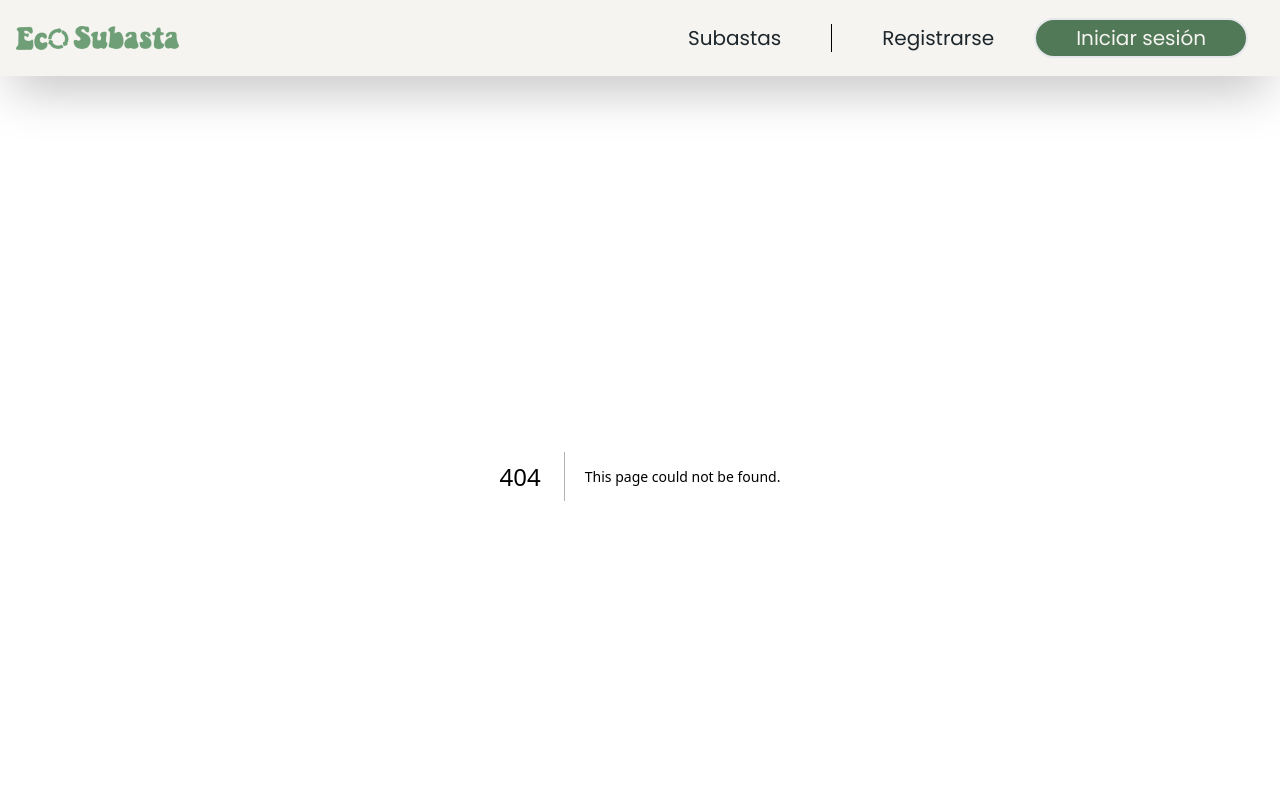
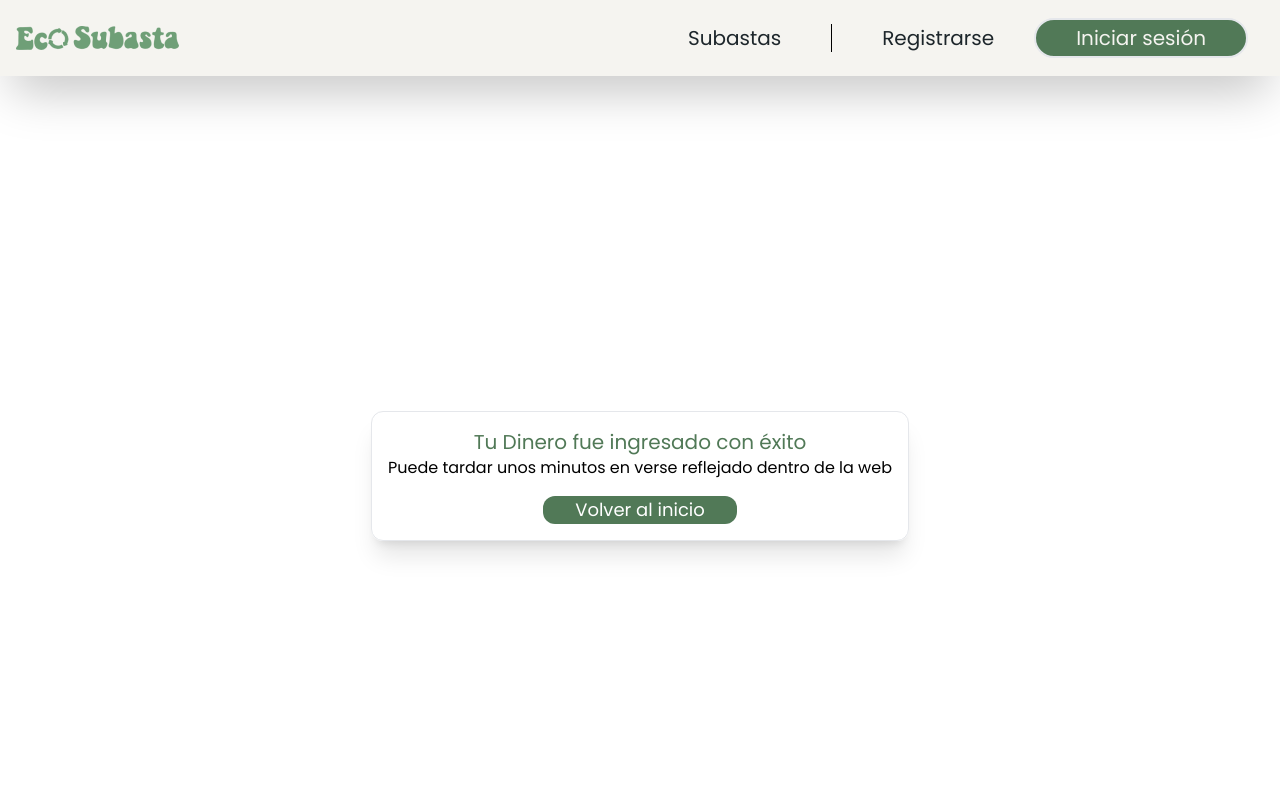
Before and after one commit to No-Country/s11-02-m-node-react, a Next.js app in the folder front/: page /SuccessPage in a window 1280 px wide. Before the commit this address had no page. Shown: the top 800 px of the page. Built offline with nearby package versions, Linux system fonts and the light colour scheme.

Commit message:
feat: added successfull payment page

```diff
--- /dev/null
+++ b/front/app/SuccessPage/page.jsx
@@ -0,0 +1,12 @@
+import React from 'react';
+import SuccessfullPayment from '../components/SuccessfullPayment/SuccessfullPayment';
+
+const SuccessPage = () => {
+     return (
+          <div>
+               <SuccessfullPayment />
+          </div>
+     );
+};
+
+export default SuccessPage;
--- /dev/null
+++ b/front/app/components/SuccessfullPayment/SuccessfullPayment.jsx
@@ -0,0 +1,25 @@
+import React from 'react';
+import Link from 'next/link';
+
+const SuccessfullPayment = () => {
+     return (
+          <div class="flex items-center justify-center h-screen">
+               <div class="border p-4 shadow-xl rounded-xl">
+                    <h4 class="text-center text-Fern/green text-xl">
+                         Tu Dinero fue ingresado con éxito
+                    </h4>
+                    <p class="text-center">
+                         Puede tardar unos minutos en verse reflejado dentro de
+                         la web
+                    </p>
+                    <Link href="/" class="mt-4 flex justify-center">
+                         <button class="bg-Fern/green rounded-xl px-8 text-lg text-white">
+                              Volver al inicio
+                         </button>
+                    </Link>
+               </div>
+          </div>
+     );
+};
+
+export default SuccessfullPayment;
```
